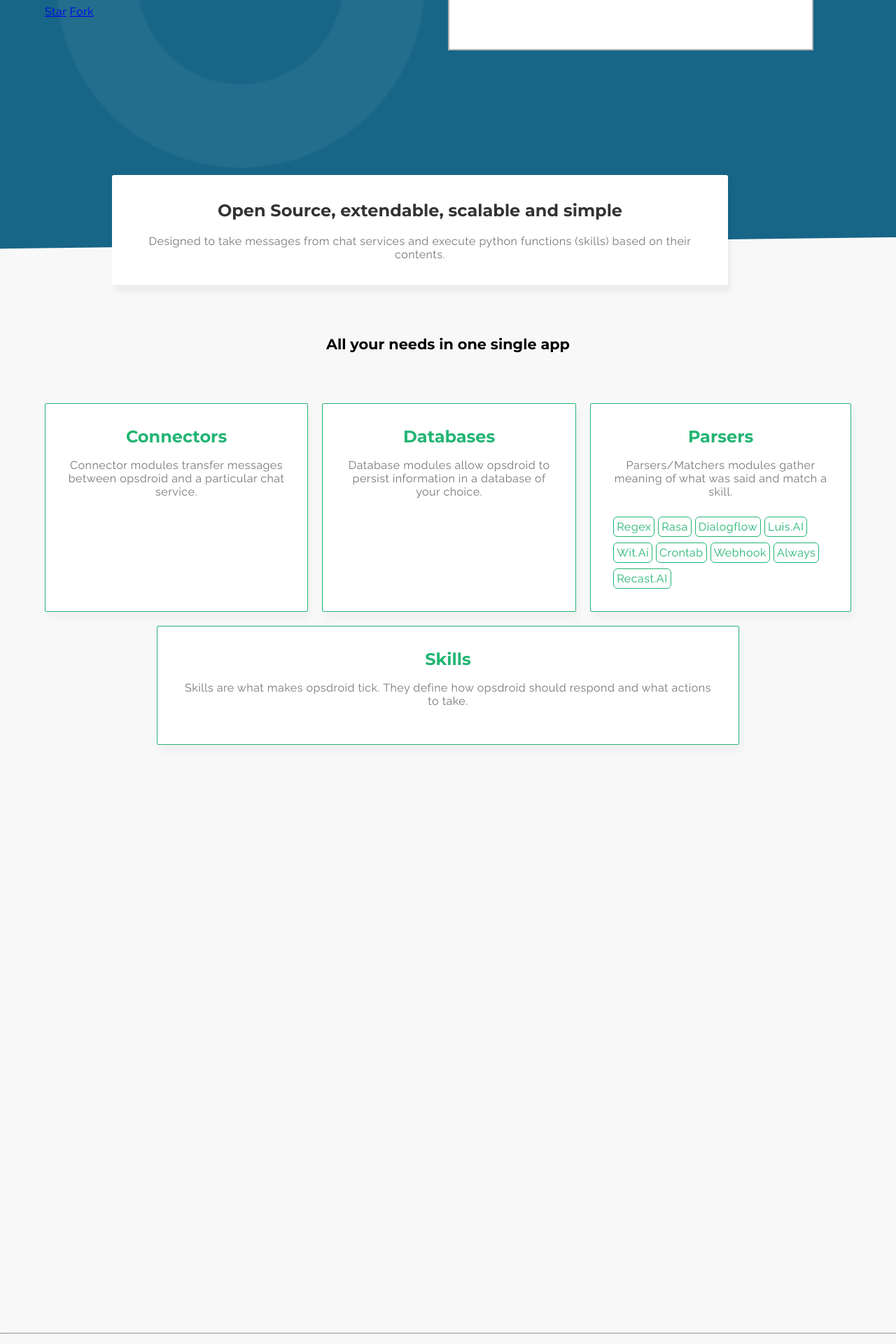
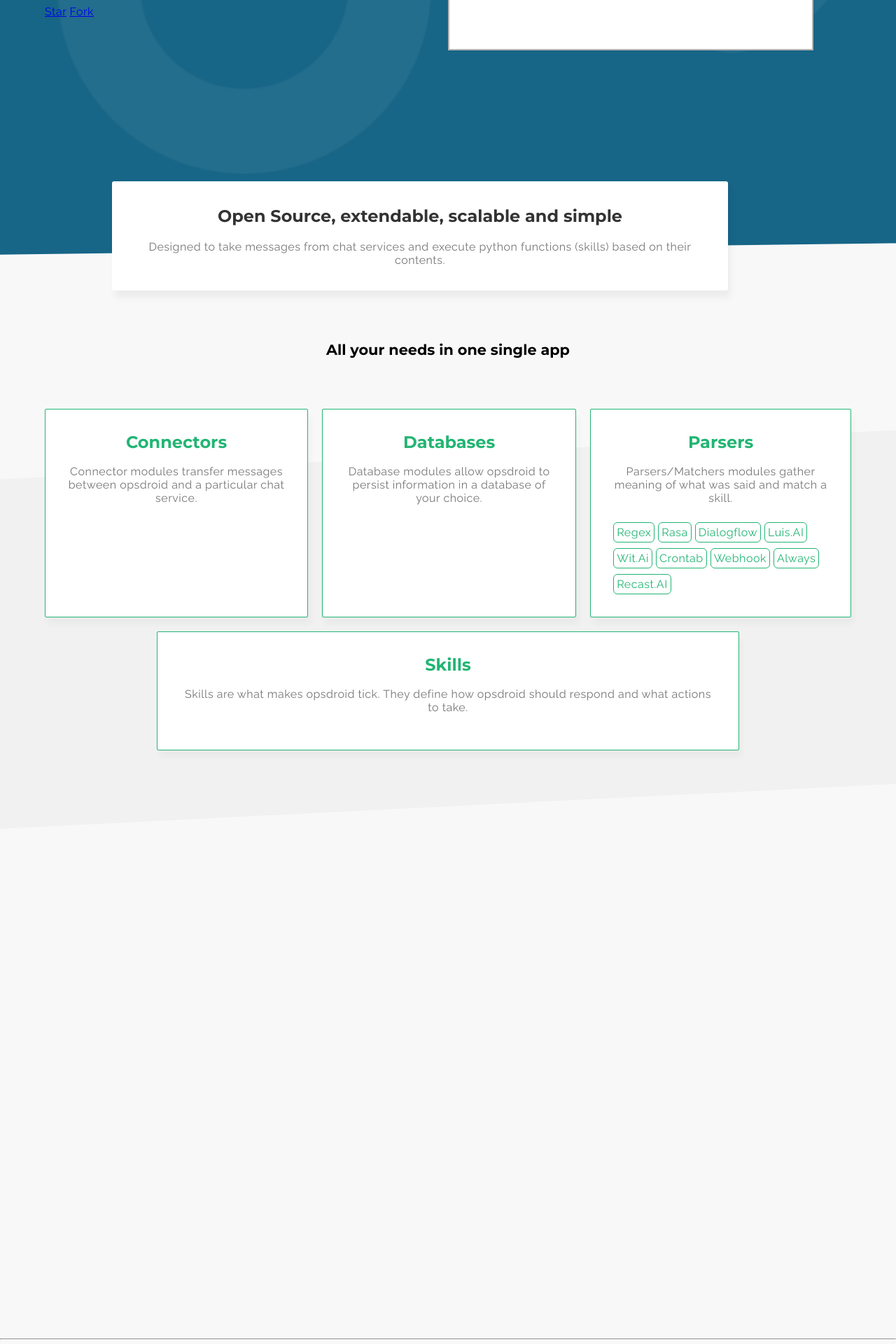
Before and after one commit to opsdroid/opsdroid.github.io, a Jekyll site: the page built from index.html, in a window 1280 px wide. Shown: the part 436-2356 px from the top of the page at 70% size. Built offline with Jekyll 4.4.1, drawn with Linux system fonts in a browser that asks for light colours; nearby versions of some CDN libraries.

Commit message:
Fix css rule to show middle grey bar

```diff
--- a/css/main.css
+++ b/css/main.css
@@ -6,7 +6,7 @@
 
 @media (min-width: 920px) {
   body, html {
-    min-width: 100%;
+    height: 100%;
   }
 }
 
--- a/css/main.scss
+++ b/css/main.scss
@@ -37,7 +37,7 @@
   background-color: color(background-color);
   -webkit-font-smoothing: antialiased;
   @include desktop {
-    min-width: 100%;
+    height: 100%;
   }
 }
 
```
Also changed, not shown: 1 other file.
